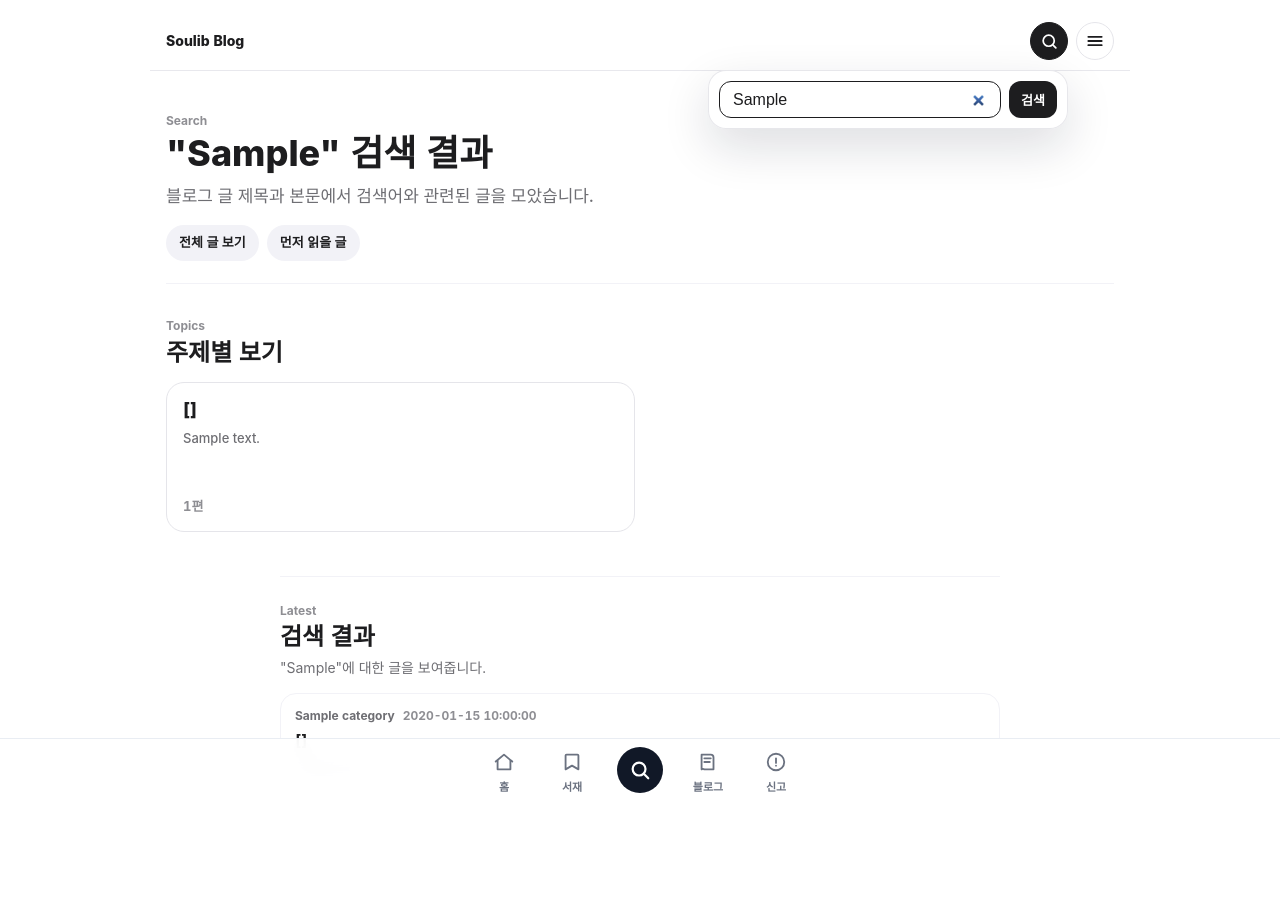
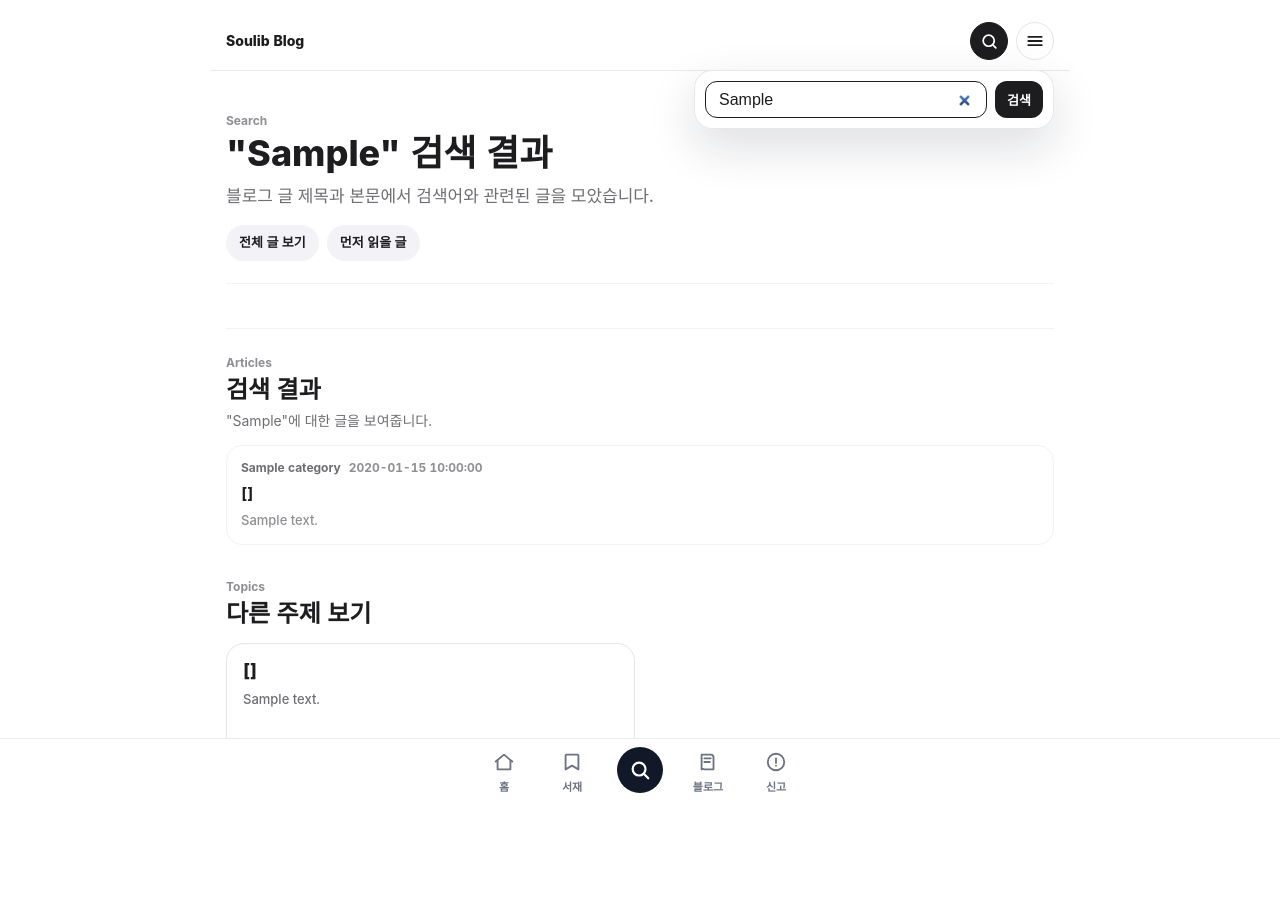
Before and after one commit to pkkong/soulibrary, a Flask app: template web/templates/blog.html in a window 1280 px wide. Run offline with Flask 3, Linux system fonts and the light colour scheme; the template is opened without the code that fills it: most values are stand-ins (such as "Sample title", 1, 10 or a date in 2020); some web fonts are replaced.

Commit message:
Refine blog layout flow

```diff
--- a/scripts/smoke_test.py
+++ b/scripts/smoke_test.py
@@ -57,8 +57,10 @@ def main():
         raise AssertionError("blog page did not render expected markup")
     if "blog-local-nav" not in blog_body or "blog-local-search" not in blog_body or "blog-menu-dropdown" not in blog_body:
         raise AssertionError("blog page did not render local navigation and search")
-    if "처음이라면 Soulib 사용법부터" not in blog_body:
+    if "처음이라면 사용법부터" not in blog_body:
         raise AssertionError("blog page did not render featured guide")
+    if blog_body.find("blog-more") > blog_body.find("blog-category-section"):
+        raise AssertionError("blog article list should render before topic cards")
     guide_blog = assert_response(client, "/blog?category=guide")
     guide_blog_body = guide_blog.get_data(as_text=True)
     if "서울 전자도서관을 처음 이용할 때 준비할 것" not in guide_blog_body or "이용 안내" not in guide_blog_body:
--- a/web/static/css/search.css
+++ b/web/static/css/search.css
@@ -1771,7 +1771,7 @@ body.has-topbar .search-top {
 }
 
 .blog-nav-disclosure {
-    position: relative;
+    position: static;
 }
 
 .blog-nav-disclosure > summary {
@@ -2088,7 +2088,7 @@ body.has-topbar .search-top {
 }
 
 .blog-home {
-    max-width: 980px;
+    max-width: 860px;
 }
 
 .blog-home-hero {
@@ -2515,8 +2515,8 @@ body.has-topbar .search-top {
 }
 
 .blog-more {
-    max-width: 720px;
-    margin: 44px auto 0;
+    max-width: none;
+    margin: 44px 0 0;
     padding-top: 26px;
     border-top: 1px solid #f2f2f7;
 }
--- a/web/templates/blog.html
+++ b/web/templates/blog.html
@@ -44,7 +44,7 @@
                 <span>{{ guide_post.category }}</span>
                 {% if guide_post.date_label %}<time datetime="{{ guide_post.date }}">{{ guide_post.date_label }}</time>{% endif %}
             </p>
-            <h2 id="blog-feature-title">처음이라면 Soulib 사용법부터</h2>
+            <h2 id="blog-feature-title">처음이라면 사용법부터</h2>
             <p>{{ guide_post.description }}</p>
             <a class="blog-feature-link" href="/blog/{{ guide_post.slug }}">가이드 읽기</a>
         </div>
@@ -57,27 +57,9 @@
     </section>
     {% endif %}
 
-    <section class="blog-category-section" aria-labelledby="blog-category-title">
-        <div class="blog-section-head">
-            <p class="blog-kicker">Topics</p>
-            <h2 id="blog-category-title">주제별 보기</h2>
-        </div>
-        <div class="blog-category-grid">
-            {% for category in categories %}
-            <a class="blog-category-card{% if category.count == 0 %} is-empty{% endif %}" id="category-{{ category.slug }}" href="/blog?category={{ category.slug }}">
-                <div>
-                    <strong>{{ category.title }}</strong>
-                    <small>{{ category.description }}</small>
-                </div>
-                <span>{% if category.count %}{{ category.count }}편{% else %}준비 중{% endif %}</span>
-            </a>
-            {% endfor %}
-        </div>
-    </section>
-
     <section class="blog-more" aria-labelledby="blog-more-title">
         <div class="blog-section-head">
-            <p class="blog-kicker">Latest</p>
+            <p class="blog-kicker">Articles</p>
             <h2 id="blog-more-title">
                 {% if blog_query %}검색 결과{% elif active_category_title %}{{ active_category_title }} 글{% else %}최근 글{% endif %}
             </h2>
@@ -109,5 +91,23 @@
             {% endfor %}
         </div>
     </section>
+
+    <section class="blog-category-section" aria-labelledby="blog-category-title">
+        <div class="blog-section-head">
+            <p class="blog-kicker">Topics</p>
+            <h2 id="blog-category-title">{% if active_category_info or blog_query %}다른 주제 보기{% else %}주제별 보기{% endif %}</h2>
+        </div>
+        <div class="blog-category-grid">
+            {% for category in categories %}
+            <a class="blog-category-card{% if category.count == 0 %} is-empty{% endif %}" id="category-{{ category.slug }}" href="/blog?category={{ category.slug }}">
+                <div>
+                    <strong>{{ category.title }}</strong>
+                    <small>{{ category.description }}</small>
+                </div>
+                <span>{% if category.count %}{{ category.count }}편{% else %}준비 중{% endif %}</span>
+            </a>
+            {% endfor %}
+        </div>
+    </section>
 </main>
 {% endblock %}
```
